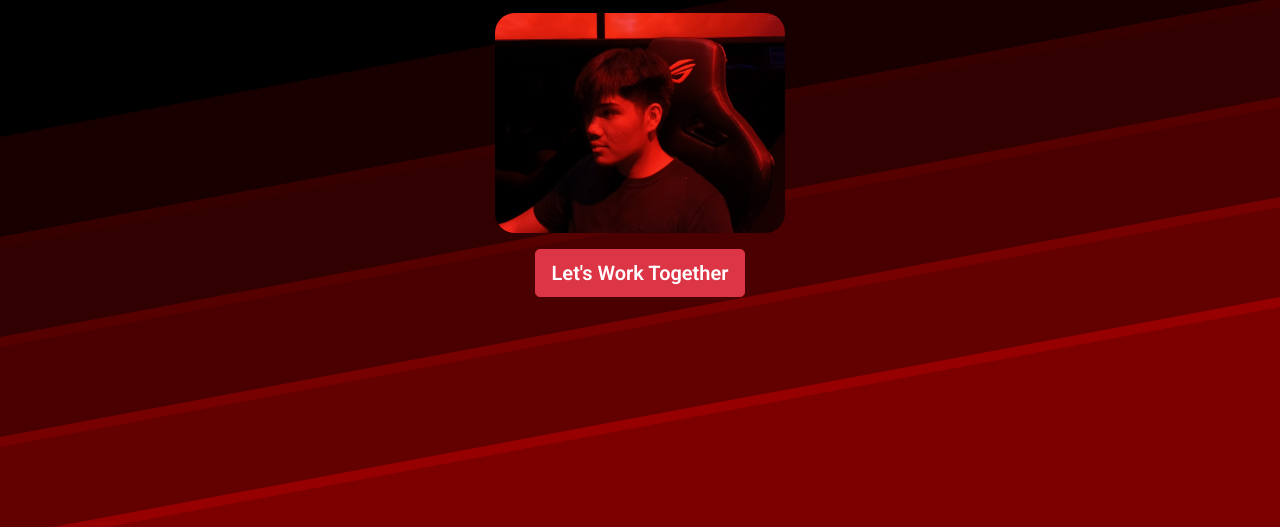
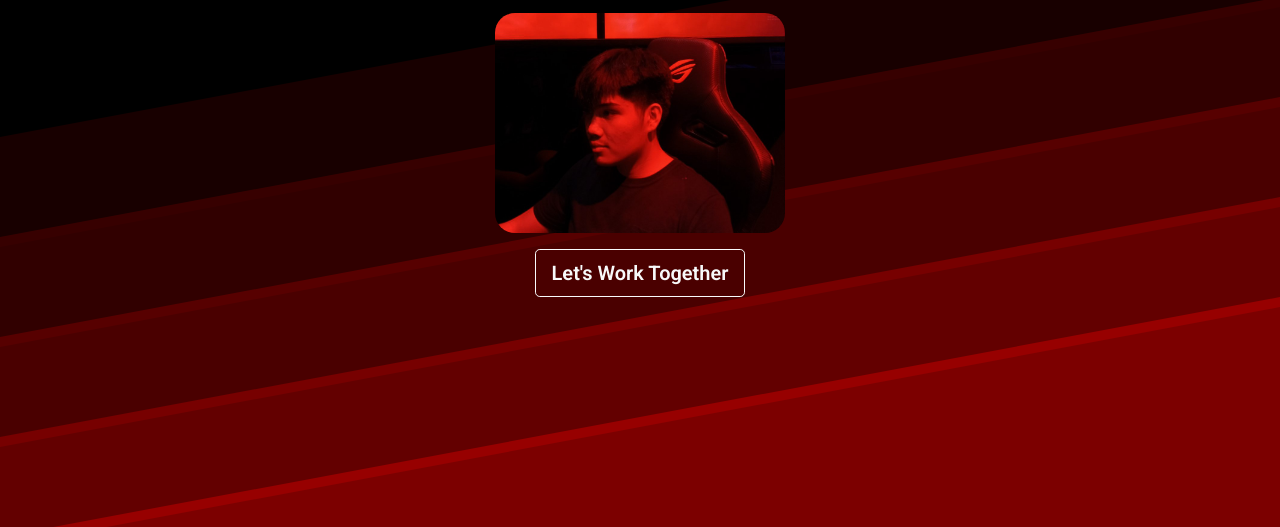
Before and after one commit to Marsyleeno01/portfolio, a plain HTML site: page index.html in a window 1280 px wide. Shown: the part 213-740 px from the top of the page. Drawn offline with nearby package versions, Linux system fonts and the light colour scheme.

Commit message:
index.html

```diff
--- a/index.html
+++ b/index.html
@@ -22,7 +22,7 @@
 				<h1>Full Stack Web Developer</h1>
 				<p>Hi! My name is <span class="name">Mask Marcelino</span> and I love building things from scratch.</p>
 				<img src="./images/me.jpg" id="profile">
-				<a href="mailto:marsyleeno@gmail.com" class="btn btn-danger btn-lg mt-3" style="font-weight: 600;">Let's Work Together</a>
+				<a href="mailto:marsyleeno@gmail.com" class="btn btn-outline-light btn-lg mt-3" style="font-weight: 600;">Let's Work Together</a>
 			</section>
 		</div>
 
```
